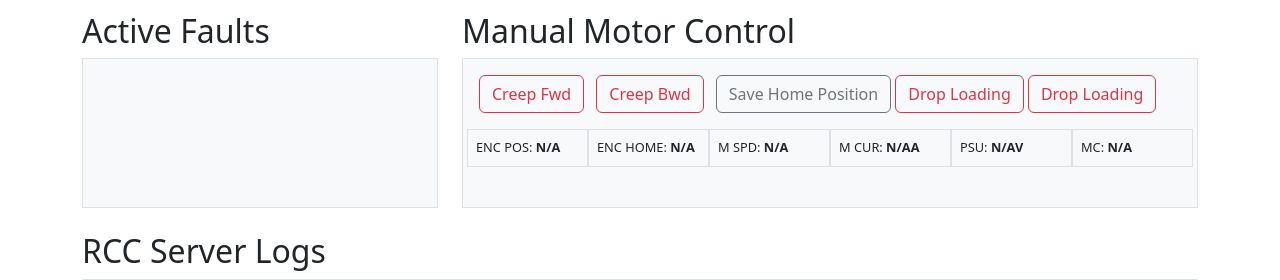
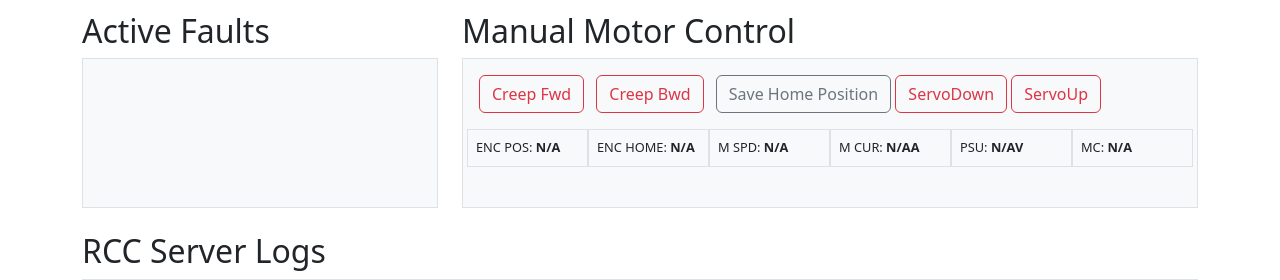
Before and after one commit to Terrier-Ride-Engineering-Club/Ride-Control-Computer, a Python web app: template web/backend/templates/maintenance.html in a window 1280 px wide. Shown: the part 196-476 px from the top of the page. Run offline with Jinja, Linux system fonts and the light colour scheme; the template is opened without the code that fills it, so the values that code supplies are empty.

Commit message:
Update maintenance.html

```diff
--- a/web/backend/templates/maintenance.html
+++ b/web/backend/templates/maintenance.html
@@ -26,8 +26,8 @@
           <button class="btn btn-outline-danger me-2" onmousedown="startMotorAction('creep_fwd')" onmouseup="stopMotorAction()" onmouseleave="stopMotorAction()">Creep Fwd</button>
           <button class="btn btn-outline-danger me-2" onmousedown="startMotorAction('creep_bwd')" onmouseup="stopMotorAction()" onmouseleave="stopMotorAction()">Creep Bwd</button>
           <button class="btn btn-outline-secondary" onmousedown="postMotorAction('reset_encoder')">Save Home Position</button>
-          <button class="btn btn-outline-danger" onmousedown="postMotorAction('drop_loading')">Drop Loading</button>
-          <button class="btn btn-outline-danger" onmousedown="postMotorAction('raise_loading')">Drop Loading</button>
+          <button class="btn btn-outline-danger" onmousedown="postMotorAction('drop_loading')">ServoDown</button>
+          <button class="btn btn-outline-danger" onmousedown="postMotorAction('raise_loading')">ServoUp</button>
         </div>
         <div id="motorStatus">
           <div class="row">
```
